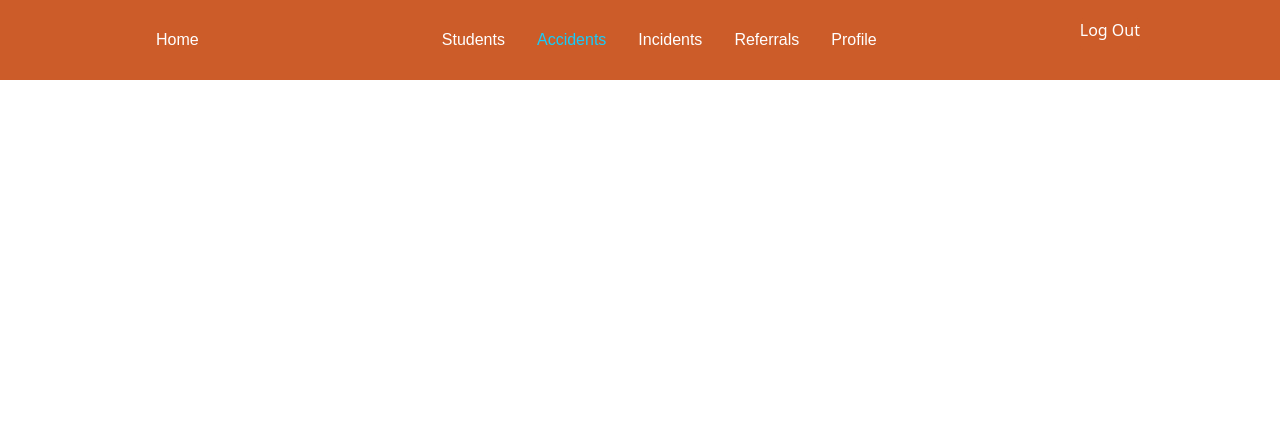
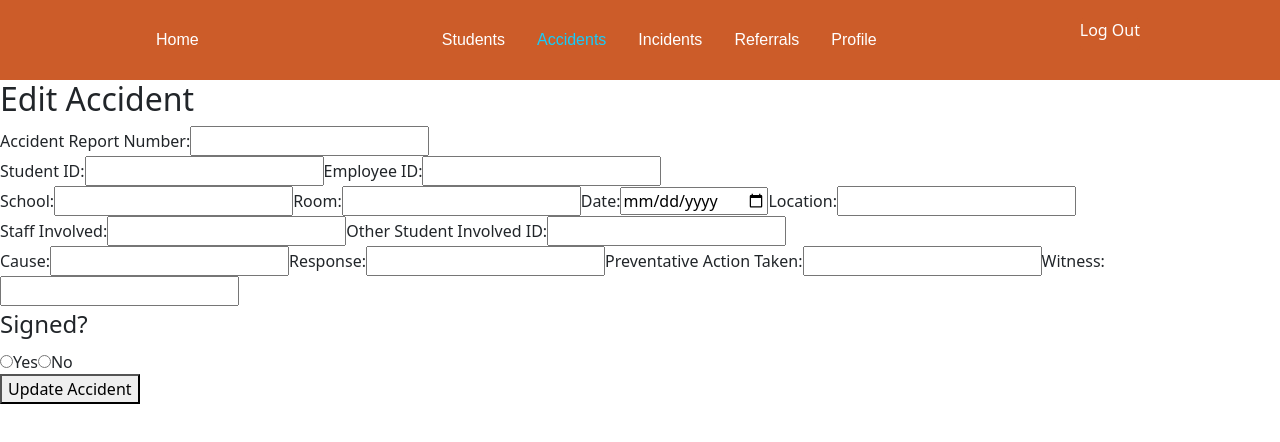
Before and after one commit to Noahlinton32/Carpenter-Workshop-Clone, a React (Create React App) app in the folder client/: page /accidents/edit/1 in a window 1280 px wide. Shown: the top 442 px of the page. Built offline with nearby package versions, Linux system fonts and the light colour scheme; no server answers; sample sign-in values are in the browser's storage.

Commit message:
added full edit capbilities for accident edit

```diff
--- a/client/src/App.js
+++ b/client/src/App.js
@@ -15,6 +15,7 @@ import Referrals from './pages/referrals';
 import CreateReferrals from './pages/CreateReferral';
 import Profile from './pages/profile';
 import AdminProfile from './pages/Admin';
+import EditAccident from './pages/editAccident';
 import { AuthProvider,useAuth} from './authContext';
 import { Navigate, useLocation, useNavigate } from 'react-router-dom';
 function App() {
@@ -70,6 +71,12 @@ return (
         element={
           <RequireAuth>
         <CreateAccidents/>
+        </RequireAuth>
+        } />
+        <Route path="/accidents/edit/:id"
+        element={
+          <RequireAuth>
+        <EditAccident/>
         </RequireAuth>
         } />
         <Route path="/referrals"
--- a/client/src/pages/accidents.js
+++ b/client/src/pages/accidents.js
@@ -89,7 +89,7 @@ const handleDeleteAccident = async (id) => {
 
     <div></div>
     <div>
-    <NavLink to="/accidents/edit">
+    <NavLink to={`/accidents/edit/${accident._id}`}>
     <Button style={{backgroundColor: '#D1913C', color:'#000', border: '0'}}>Edit Accident</Button>
     </NavLink>
     </div>
--- /dev/null
+++ b/client/src/pages/editAccident.js
@@ -0,0 +1,179 @@
+import { useNavigate } from "react-router-dom";
+import { useParams } from "react-router-dom";
+import { useState, useEffect } from "react";
+import axios from 'axios';
+const EditAccident = () => {
+    const { id } = useParams();
+    const navigate = useNavigate();
+      const [form, setForm] = useState({
+        accidentReportNumber: '',
+        studentID: '',
+        employeeID: '',
+        school: '',
+        room: '',
+        date: '',
+        location: '',
+        employeeIDInvolved: '',
+        studentIDInvolved: '',
+        cause: '',
+        response: '',
+        preventativeAction: '',
+        witnesses: '',
+        signed: '',
+      });
+      const formatDate = (dateString) => {
+        const date = new Date(dateString);
+        return date.toISOString().split('T')[0];
+      };
+      useEffect(() => {
+        const getAccident = async () => {
+          try {
+            const res = await axios.get(`http://localhost:3000/accidents/${id}`);
+            const accidentData = res.data.accident;
+            accidentData.date = formatDate(accidentData.date);
+            console.log(accidentData)
+            setForm(accidentData);
+          } catch (error) {
+            console.error("Failed to fetch accident data:", error);
+          }
+        };
+        getAccident();
+      }, [id]);
+
+    const handleSubmit = async (event) => {
+      event.preventDefault();
+      await axios.put(`http://localhost:3000/accidents/${id}`, form);
+      navigate('/accidents');
+    };
+
+    return (
+        <form onSubmit={handleSubmit}>
+        <h2>Edit Accident</h2>
+
+        <label htmlFor="accidentReportNumber">Accident Report Number:</label>
+        <input
+          onChange={setForm}
+          value={form.accidentReportNumber}
+          type="number"
+          name="accidentReportNumber"
+        />
+
+        <div>
+          <label htmlFor="studentID">Student ID:</label>
+          <input
+            onChange={setForm}
+            value={form.studentID}
+            name="studentID"
+          />
+
+          <label htmlFor="employeeID">Employee ID:</label>
+          <input
+            onChange={setForm}
+            value={form.employeeID}
+            name="employeeID"
+          />
+        </div>
+
+        <label htmlFor="school">School:</label>
+        <input
+          onChange={setForm}
+          value={form.school}
+          name="school"
+        />
+
+        <label htmlFor="room">Room:</label>
+        <input
+          onChange={setForm}
+          value={form.room}
+          name="room"
+        />
+
+        <label htmlFor="date">Date:</label>
+        <input
+          onChange={setForm}
+          value={form.date}
+          type="date"
+          name="date"
+        />
+
+        <label htmlFor="location">Location:</label>
+        <input
+          onChange={setForm}
+          value={form.location}
+          name="location"
+        />
+
+        <div>
+          <label htmlFor="employeeIDInvolved">Staff Involved:</label>
+          <input
+            onChange={setForm}
+            value={form.employeeIDInvolved}
+            name="employeeIDInvolved"
+            type="number"
+          />
+
+          <label htmlFor="studentIDInvolved">Other Student Involved ID:</label>
+          <input
+            onChange={setForm}
+            value={form.studentIDInvolved}
+            name="studentIDInvolved"
+          />
+        </div>
+
+        <label htmlFor="cause">Cause:</label>
+        <input
+          onChange={setForm}
+          value={form.cause}
+          name="cause"
+        />
+
+        <label htmlFor="response">Response:</label>
+        <input
+          onChange={setForm}
+          value={form.response}
+          name="response"
+        />
+
+        <label htmlFor="preventativeAction">Preventative Action Taken:</label>
+        <input
+          onChange={setForm}
+          value={form.preventativeAction}
+          name="preventativeAction"
+        />
+
+        <label htmlFor="witnesses">Witness:</label>
+        <input
+          onChange={setForm}
+          value={form.witnesses}
+          name="witnesses"
+        />
+
+        <fieldset>
+          <legend>Signed?</legend>
+          <label>
+            <input
+              type="radio"
+              value="Yes"
+              name="signed"
+              checked={form.signed === 'Yes'}
+              onChange={setForm}
+            />
+            Yes
+          </label>
+          <label>
+            <input
+              type="radio"
+              value="No"
+              name="signed"
+              checked={form.signed === 'No'}
+              onChange={setForm}
+            />
+            No
+          </label>
+        </fieldset>
+
+        <button type="submit">Update Accident</button>
+      </form>
+    );
+    };
+  export default EditAccident;
```
Also changed, not shown: 2 other files (tests, documents, lock files or other folders).
